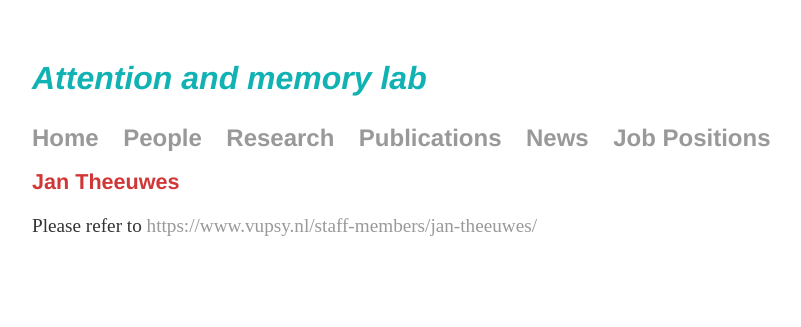
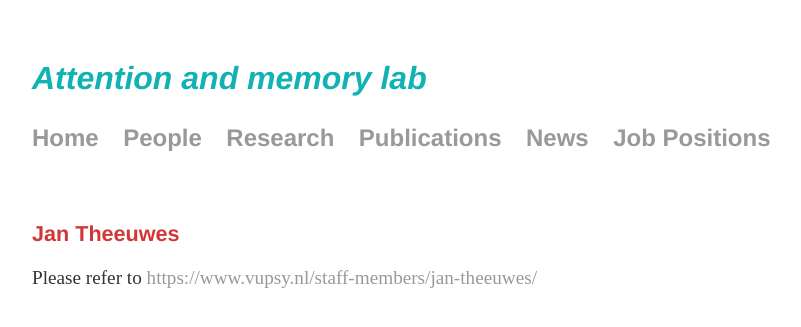
Before and after one commit to wangbenchi/wangbenchi.github.io, a Jekyll site: the page built from people/jan/index.html, in a window 1280 px wide. Shown: the top 327 px of the page, without its empty margins (160-961 px from the left). Built offline with Jekyll 4.4.1, drawn with Linux system fonts in a browser that asks for light colours.

Commit message:
Update index.html

```diff
--- a/people/jan/index.html
+++ b/people/jan/index.html
@@ -3,6 +3,6 @@ layout: default
 title: Jan Theeuwes
 ---
 <div class="blurb">
-	<h2>{{page.title}}</h2>
+	<br><br><h2>{{page.title}}</h2>
     <p>Please refer to <a href="https://www.vupsy.nl/staff-members/jan-theeuwes/">https://www.vupsy.nl/staff-members/jan-theeuwes/</a></p>
 </div><!-- /.blurb -->
```
